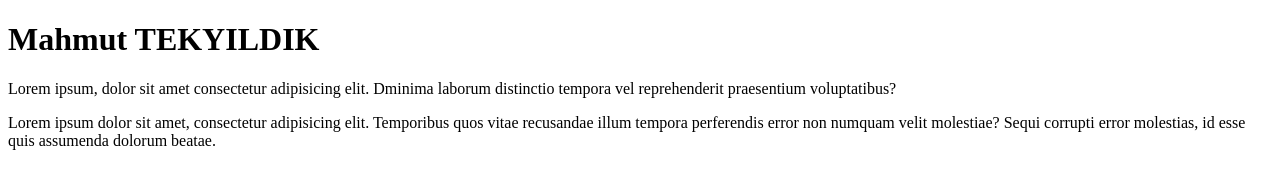
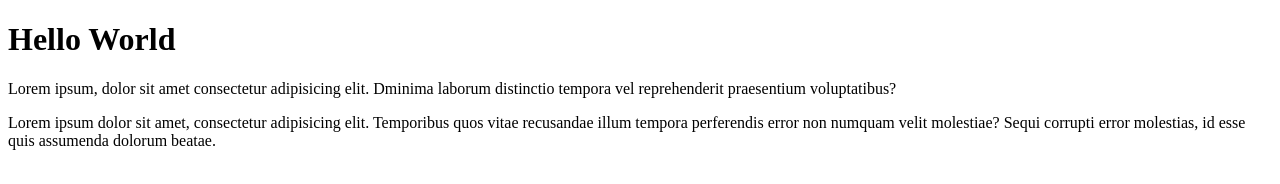
Before and after one commit to mahoair/PoemWbsite, a plain HTML site: page index.html in a window 1280 px wide. Drawn offline with Linux system fonts and the light colour scheme.

Commit message:
delete name

```diff
--- a/index.html
+++ b/index.html
@@ -8,7 +8,7 @@
 
 </head>
 <body>
-    <h1>Mahmut TEKYILDIK</h1>
+    <h1>Hello World</h1>
     <p>Lorem ipsum, dolor sit amet consectetur adipisicing elit.
          Dminima laborum distinctio
           tempora vel reprehenderit praesentium voluptatibus?</p>
```
